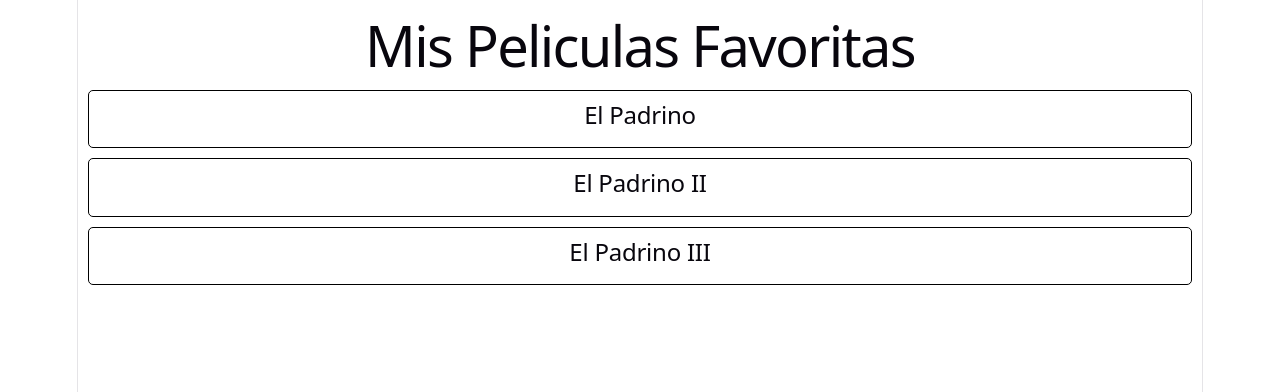
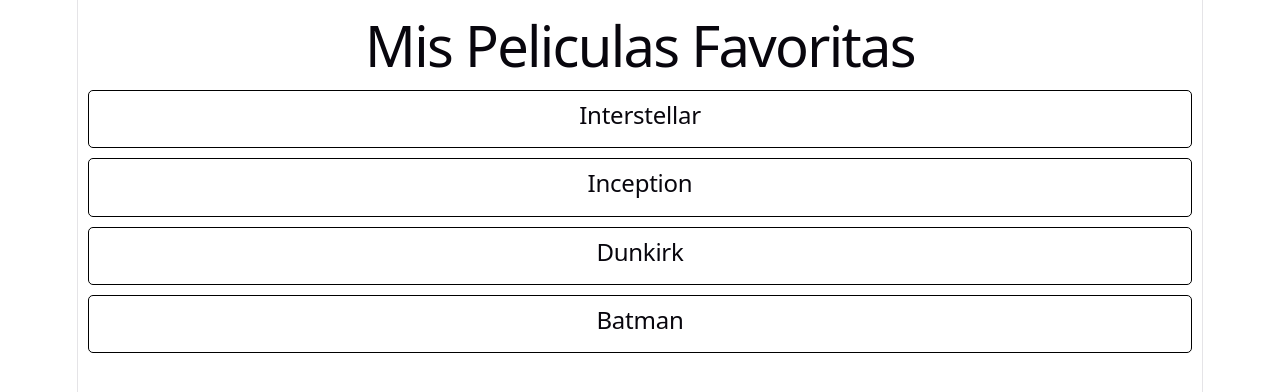
Before and after one commit to Junior27VQ/PeliculasFaboritas, a React (Vite) app: page / in a window 1280 px wide. Shown: the top 392 px of the page. Built offline with nearby package versions, Linux system fonts and the light colour scheme.

Commit message:
list with map()

```diff
--- a/src/App.jsx
+++ b/src/App.jsx
@@ -19,14 +19,15 @@
 }
 
 function App() {
-  const [count, setCount] = useState(0)
+  const lista = ['Interstellar', 'Inception', 'Dunkirk', 'Batman']
 
   return (
     <div>
       <h1>Mis Peliculas Favoritas</h1>
-      <Pelicula titulo="El Padrino"/>
-      <Pelicula titulo="El Padrino II"/>
-      <Pelicula titulo="El Padrino III"/>
+      {lista.map((pelicula) => (
+        <Pelicula key={pelicula} titulo={pelicula} />
+      ))}
+
     </div>
   )
 }
```
